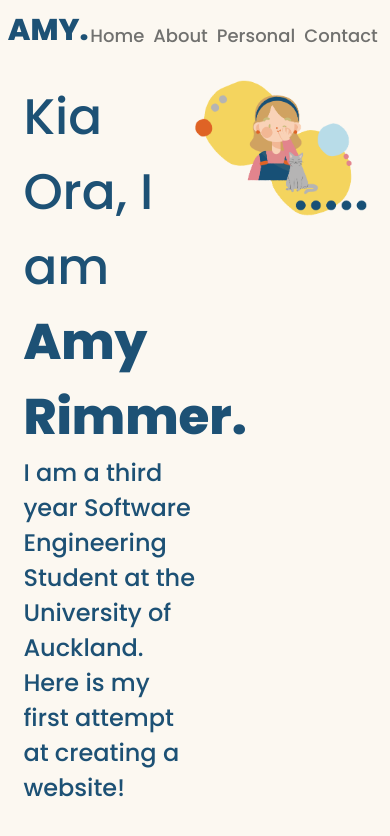
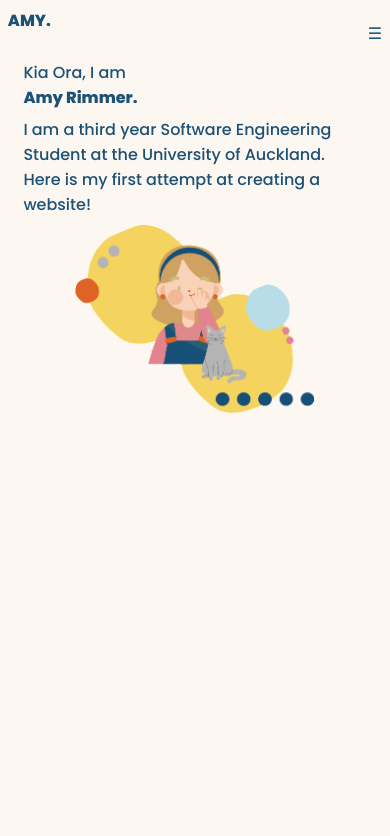
Before and after one commit to amyrimmer/amyrimmer.github.io, a plain HTML site: page index.html in a window 390 px wide. Drawn offline with Linux system fonts and the light colour scheme.

Commit message:
fix: resizing of elements with screen size changes

```diff
--- a/index.css
+++ b/index.css
@@ -9,22 +9,23 @@ body {
 
 a {
     all: unset;
+    cursor: pointer;
 }
 
 header {
     max-width: 100%;
     padding: 2%;
     overflow: hidden;
+    vertical-align: middle;
 }
 
 .title{
     font-weight: 800;
-    font-size: 30px;
+    font-size: clamp(16px, 30px, 1.5vw);
     float: left;
-
 }
 
-nav {
+.topnav {
     float: right;
     width: 60%;
     display: flex;
@@ -35,13 +36,17 @@ nav {
 
 .nav-option {
     font-weight: 500;
-    font-size: 18px;
+    font-size: clamp(16px, 18px, 0.9vw);
     padding: 0% 2% 0% 2%;
     color: #71716F;
 }
 
+.nav-option:hover {
+    color: #1d5175;
+}
+
 h1 {
-    font-size: 50px;
+    font-size: clamp(16px, 50px, 3vw);
     font-weight: 500;
     margin: 0;
 }
@@ -54,6 +59,8 @@ h1 {
 h2 {
     font-weight: 500;
     margin: 0;
+    font-size: clamp(16px, 18px, 1.5vw);
+    padding: 2% 0% 2% 0%;
 }
 
 .home-grid {
@@ -71,3 +78,51 @@ h2 {
 .home-image{
     width: 100%;
 }
+
+.active{
+    color: #1d5175;
+}
+
+.topnav .icon {
+    display: none;
+}
+
+@media screen and (max-width: 768px) {
+    .topnav a {
+        display: none;
+    }
+    .topnav a.icon {
+        float: right;
+        display: block;
+    }
+}
+
+@media screen and (max-width: 768px) {
+    .topnav.responsive {
+        position: relative;
+        padding-right: 3%;
+    }
+    .topnav.responsive a.icon {
+        position: absolute;
+        right: 0;
+        top: 0;
+    }
+    .topnav.responsive a {
+        float: none;
+        display: block;
+        text-align: center;
+    }
+}
+
+@media screen and (max-width: 426px) {
+    .home-grid {
+        grid-template-columns: 100%;
+    }
+
+    .home-image{
+        width: 70%;
+        display: block;
+        margin-left: auto;
+        margin-right: auto;
+    }
+}
--- a/index.html
+++ b/index.html
@@ -5,29 +5,31 @@
 <head>
     <title>Amy Rimmer.</title>
     <meta charset="UTF-8">
-    <meta name="viewport">
+    <meta name="viewport" content="width=device-width, initial-scale=1">
     <link rel="stylesheet" href="index.css">
     <link rel="stylesheet" href="https://fonts.googleapis.com/css?family=Poppins">
     <link href="https://fonts.googleapis.com/css2?family=Poppins:wght@800&display=swap" rel="stylesheet">
     <link href="https://fonts.googleapis.com/css2?family=Poppins:wght@500&display=swap" rel="stylesheet">
+    <link rel="stylesheet" href="https://cdnjs.cloudflare.com/ajax/libs/font-awesome/4.7.0/css/font-awesome.min.css">
 </head>
-
+<body>
+  <script src="script.js"></script>
   <header>
     <a href="#" class="title">AMY.</a>
-  <nav>
+    <div class="topnav" id="myTopnav">
       <a href="#" class="nav-option">Home</a>
       <a href="#" class="nav-option">About</a>
       <a href="#" class="nav-option">Personal</a>
       <a href="#" class="nav-option">Contact</a>
-</nav>
+      <a href="javascript:void(0);" class="icon" onclick="navmenu()">&#9776;</a>
+    </div>
   </header>
-
   <div class="home-grid">
     <div class="home-item">
       <h1>Kia Ora, I am</h1>
       <h1><strong>Amy Rimmer.</strong></h1>
-    <h2>I am a third year Software Engineering Student at the University of Auckland.
-    </br>Here is my first attempt at creating a website!</h2>
+      <h2>I am a third year Software Engineering Student at the University of Auckland. </br>Here is my first attempt at creating a website!</h2>
     </div>
     <img class="home-image" src="images/girl.png" alt="Girl and Cat">
   </div>
+</body>
--- /dev/null
+++ b/script.js
@@ -0,0 +1,8 @@
+function navmenu() {
+    var x = document.getElementById("myTopnav");
+    if (x.className === "topnav") {
+      x.className += " responsive";
+    } else {
+      x.className = "topnav";
+    }
+  }
```
Lines whose indentation alone changed are shown as unchanged.
